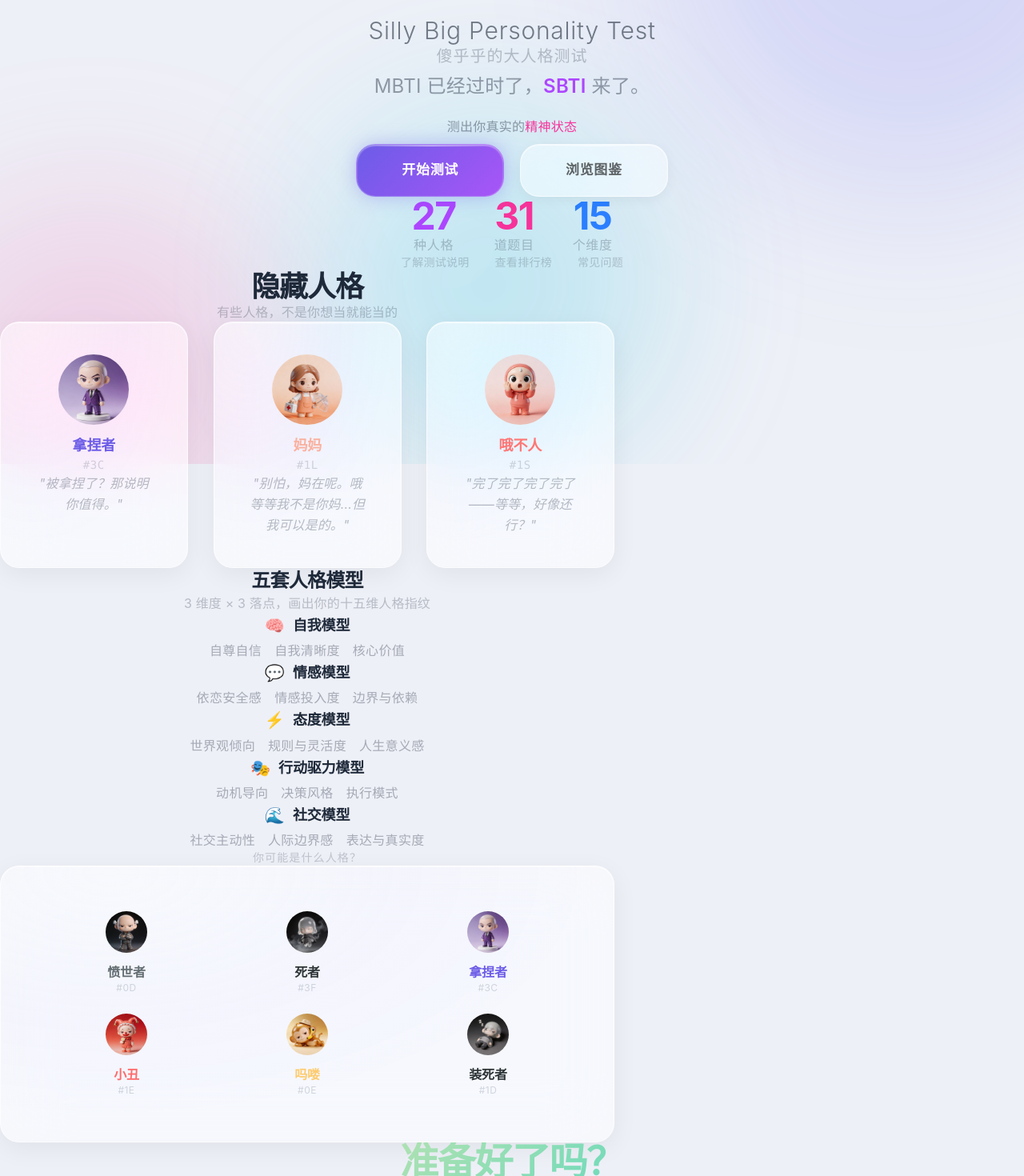
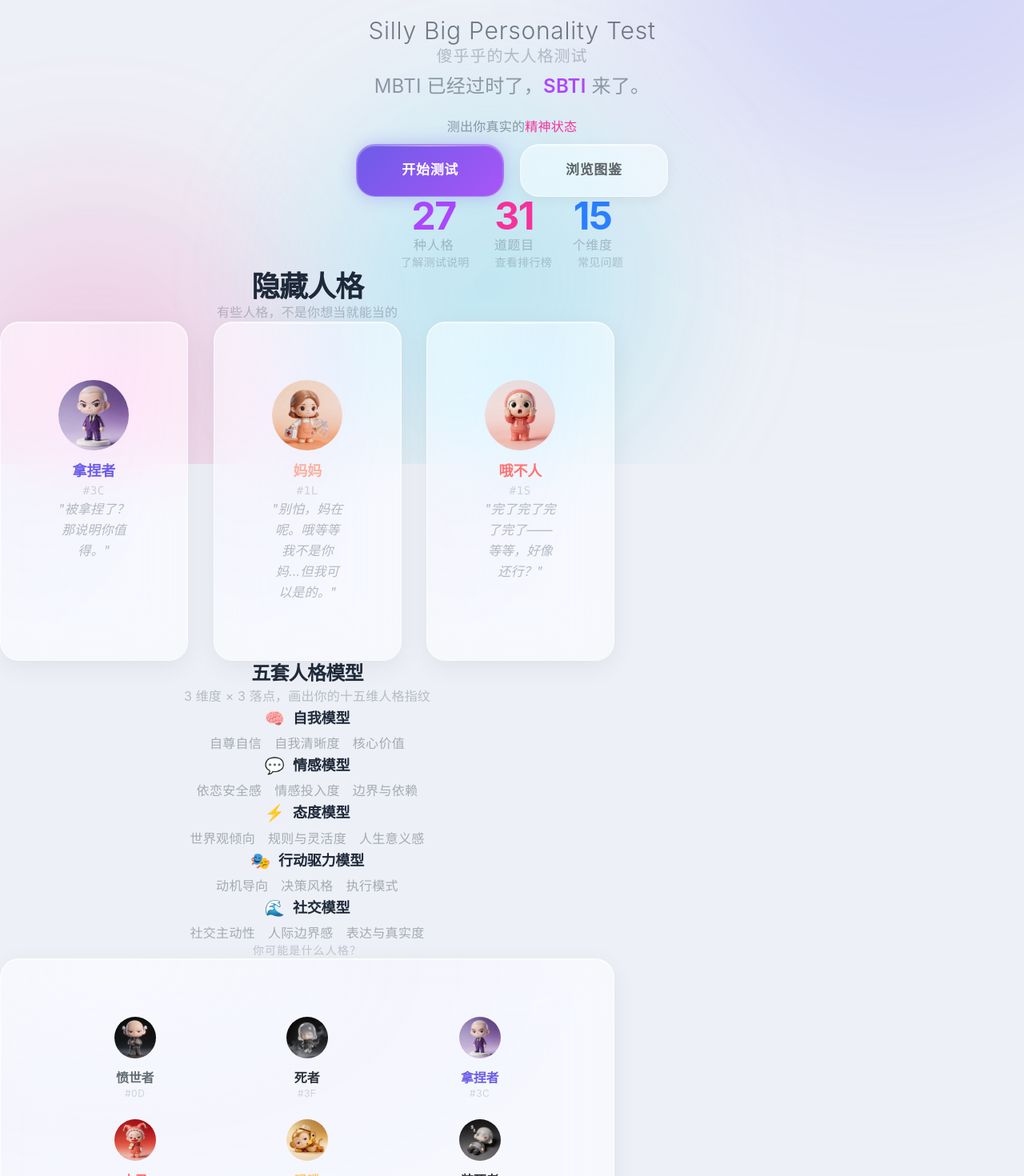
Before and after one commit to yuluyangguang1/sbti-test, a React (Vite) app: page / in a window 1280 px wide. Shown: the part 220-1690 px from the top of the page at 80% size. Built offline with nearby package versions, Linux system fonts and the light colour scheme.

Commit message:
fix: 修复卡片间距不生效的根本原因 — glass-card CSS padding 覆盖 Tailwind 类

```diff
--- a/src/components/DimensionFingerprint.tsx
+++ b/src/components/DimensionFingerprint.tsx
@@ -82,7 +82,7 @@ export function DimensionFingerprint({ personality }: DimensionFingerprintProps)
 
       {/* 每个模型一个卡片 */}
       {groupedDimensions.map((group) => (
-        <div key={group.modelKey} className="glass-card !p-7 sm:!p-10">
+        <div key={group.modelKey} className="glass-card" style={{ padding: '44px 40px' }}>
           <div className="relative z-10">
           {/* 模型头部 */}
           <div className="mb-5">
@@ -131,7 +131,7 @@ export function DimensionFingerprint({ personality }: DimensionFingerprintProps)
       ))}
 
       {/* 总览条 */}
-      <div className="glass-card !p-7 sm:!p-10">
+      <div className="glass-card" style={{ padding: '44px 40px' }}>
         <div className="relative z-10">
         <div className="text-center mb-3">
           <span className="text-xs text-black/35">维度落点总览</span>
--- a/src/components/GalleryPage.tsx
+++ b/src/components/GalleryPage.tsx
@@ -106,7 +106,7 @@ export function GalleryPage({ onBackHome, onViewPersonality }: GalleryPageProps)
             <div
               key={p.id}
               onClick={() => setSelectedPersonality(p.id)}
-              className={`glass-card glass-card-hover !p-9 sm:!p-10 lg:!p-12 cursor-pointer animate-card-enter ${
+              className={`glass-card glass-card-hover cursor-pointer animate-card-enter ${
                 selectedPersonality === p.id ? 'ring-1 ring-purple-400/50' : ''
               }`}
               style={{
--- a/src/components/LandingPage.tsx
+++ b/src/components/LandingPage.tsx
@@ -105,7 +105,7 @@ export function LandingPage({ onStartQuiz, onViewGallery, onViewFaq, onViewAbout
 
           <div className="grid grid-cols-3 gap-6 sm:gap-8">
             {specialPersonalities.map((sp, idx) => (
-              <div key={sp.id} className="glass-card glass-card-hover !p-8 sm:!p-10 text-center animate-card-enter" style={{ animationDelay: `${idx * 0.1}s` }}>
+              <div key={sp.id} className="glass-card glass-card-hover text-center animate-card-enter" style={{ padding: '44px 36px', animationDelay: `${idx * 0.1}s` }}>
                 <div className="relative z-10">
                   <PersonalityAvatar
                     emoji={sp.emoji}
@@ -165,7 +165,7 @@ export function LandingPage({ onStartQuiz, onViewGallery, onViewFaq, onViewAbout
           <h3 className="text-center text-sm text-gray-700/25 mb-12 sm:mb-14 tracking-widest" style={{ letterSpacing: '0.08em' }}>
             你可能是什么人格？
           </h3>
-          <div className="glass-card !p-10 sm:!p-14">
+          <div className="glass-card" style={{ padding: '52px 44px' }}>
             <div className="relative z-10 grid grid-cols-3 gap-4 sm:gap-6">
               {randomPersonalities.map((p, idx) => (
                 <div key={p.id} className="text-center py-5 animate-card-enter" style={{ animationDelay: `${idx * 0.05 + 0.2}s` }}>
--- a/src/components/MbtiComparison.tsx
+++ b/src/components/MbtiComparison.tsx
@@ -52,7 +52,7 @@ export function MbtiComparison({ personality }: MbtiComparisonProps) {
   const whyText = generateWhyText(personality);
 
   return (
-    <div className="glass-card !p-8 sm:!p-10">
+    <div className="glass-card" style={{ padding: '48px 44px' }}>
       <div className="relative z-10">
       {/* Title */}
       <h3 className="text-base sm:text-lg font-bold text-black/80 mb-1">
--- a/src/components/ResultPage.tsx
+++ b/src/components/ResultPage.tsx
@@ -65,7 +65,7 @@ export function ResultPage({ personalityId, scores, onBackHome, onViewGallery, o
 
         {/* Result Card — 液态玻璃主卡片（含分享功能） */}
         <div className="animate-fade-in">
-          <div id="share-card-area" className="glass-card !p-12 sm:!p-16 md:!p-24 text-center relative overflow-hidden">
+          <div id="share-card-area" className="glass-card text-center relative overflow-hidden" style={{ padding: '52px 44px' }}>
             {/* Background pattern — 淡化到不干扰 */}
             <div className="absolute inset-0 opacity-[0.03] pointer-events-none">
               <div className="absolute top-0 left-0 text-[100px] sm:text-[180px] leading-none font-black" style={{ color: personality.color }}>
@@ -189,7 +189,7 @@ export function ResultPage({ personalityId, scores, onBackHome, onViewGallery, o
         </div>
 
         {/* Score Ranking — 液态玻璃卡片 */}
-        <div className="animate-card-enter mt-36 sm:mt-40 md:mt-48 glass-card !p-10 sm:!p-14 md:!p-18" style={{ animationDelay: '0.6s' }}>
+        <div className="animate-card-enter mt-36 sm:mt-40 md:mt-48 glass-card" style={{ padding: '48px 44px', animationDelay: '0.6s' }}>
           <div className="relative z-10">
             <h3 className="text-lg sm:text-xl font-bold text-gray-800 mb-6 sm:mb-8" style={{ letterSpacing: '-0.03em' }}>
               你的人格匹配度排行
--- a/src/components/SimilarPersonalities.tsx
+++ b/src/components/SimilarPersonalities.tsx
@@ -17,7 +17,7 @@ export function SimilarPersonalities({ personality, onViewPersonality }: Similar
   if (similarTypes.length === 0) return null;
 
   return (
-    <div className="glass-card !p-8 sm:!p-10">
+    <div className="glass-card" style={{ padding: '48px 44px' }}>
       <div className="relative z-10">
         <h3 className="text-base sm:text-lg font-bold text-black/80 mb-1">和你很像的人</h3>
         <p className="text-xs sm:text-sm text-black/40 mb-4 sm:mb-5">
--- a/src/index.css
+++ b/src/index.css
@@ -25,8 +25,8 @@
   /* 间距体系 — Apple liquid-glass.org 级呼吸感 */
   --space-section: 120px;    /* 模块/section 间距 */
   --space-section-sm: 80px;  /* 紧凑 section 间距 */
-  --space-card-p: 32px;      /* 卡片内边距(移动端) */
-  --space-card-p-lg: 56px;   /* 卡片内边距(桌面端) */
+  --space-card-p: 44px;      /* 卡片内边距(移动端) */
+  --space-card-p-lg: 64px;   /* 卡片内边距(桌面端) */
   --space-gap: 28px;         /* 卡片/元素间距 */
   --space-page-x: 24px;      /* 页面左右基础留白(移动端) */
   --space-page-x-lg: 40px;   /* 页面左右基础留白(桌面端) */
@@ -79,7 +79,7 @@ body {
     padding-bottom: env(safe-area-inset-bottom, 0);
   }
   .glass-card {
-    padding: 40px !important;
+    padding: 44px !important;
     border-radius: var(--radius-xl) !important;
   }
   .result-section {
@@ -569,6 +569,20 @@ body {
   }
 }
 
+/* ========== 桌面端卡片加大内边距 ========== */
+@media (min-width: 768px) {
+  .glass-card {
+    padding: 64px !important;
+  }
+}
+
+/* ========== 大屏卡片更宽敞 ========== */
+@media (min-width: 1024px) {
+  .glass-card {
+    padding: 72px !important;
+  }
+}
+
 /* ========== 桌面端答题选项更宽敞 ========== */
 @media (min-width: 768px) {
   .quiz-option {
```
